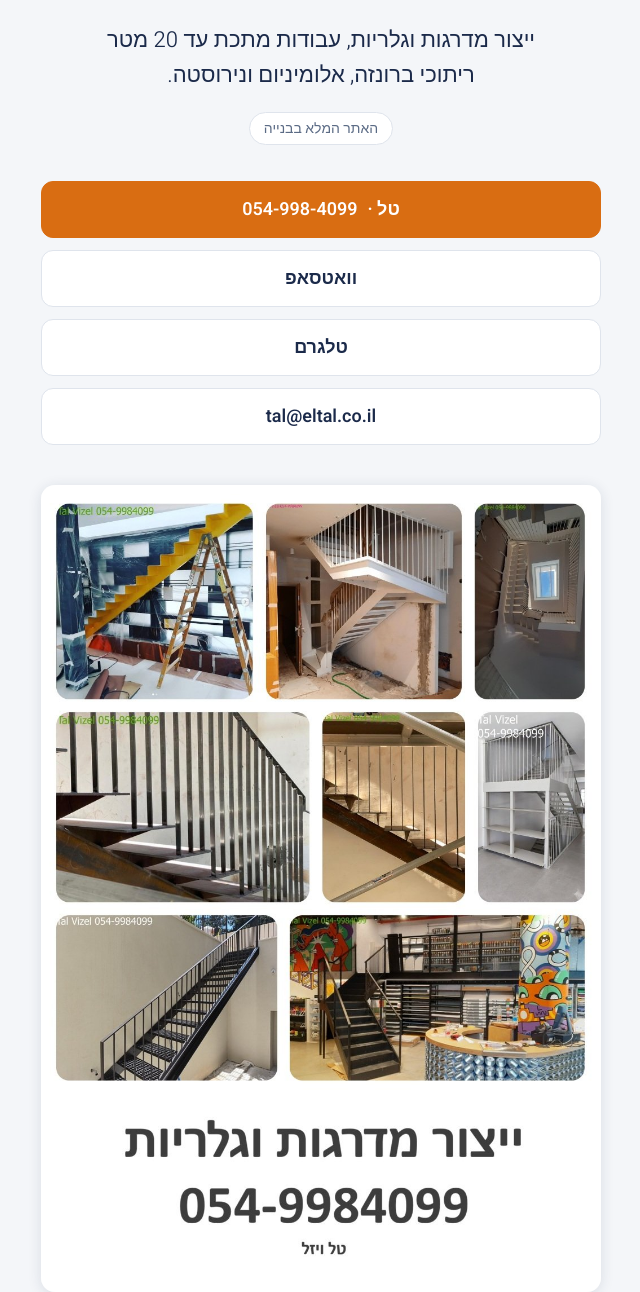
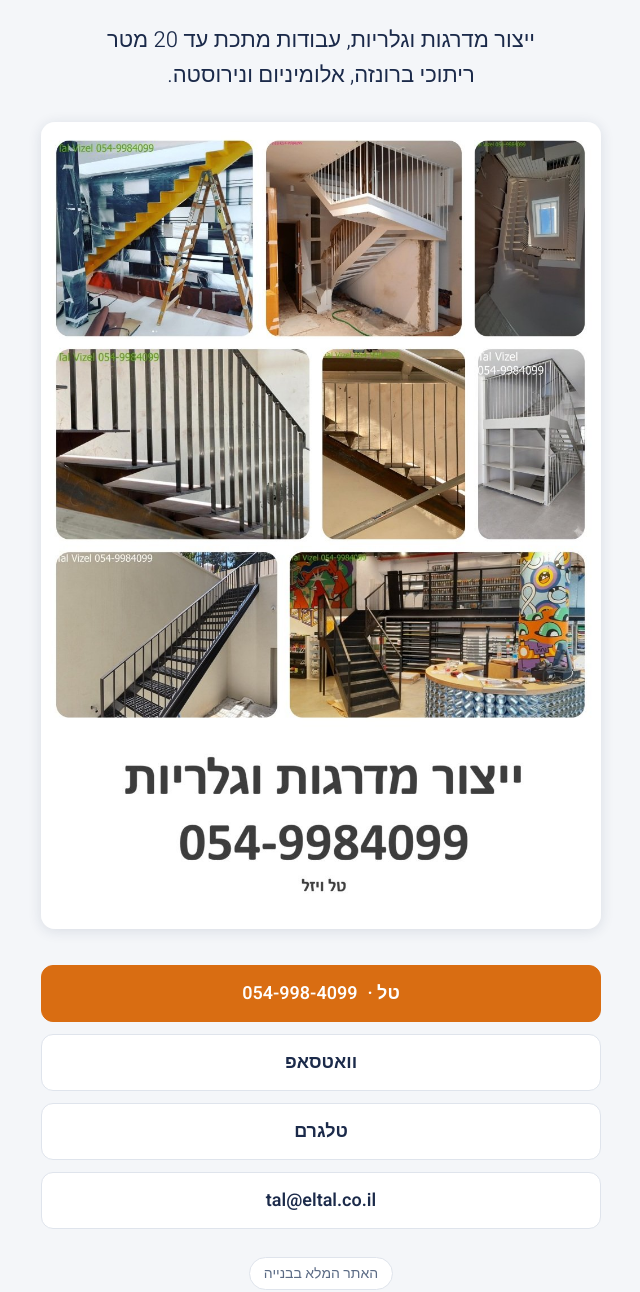
Before and after one commit to taltal1-ai/eltal-landing, a plain HTML site: page index.html in a window 1280 px wide. Shown: the part 288-1580 px from the top of the page, without its empty margins (319-959 px from the left). Drawn offline with Linux system fonts and the light colour scheme.

Commit message:
Flyer right after the text, contact buttons below it
Co-Authored-By: Claude Opus 5.5 <noreply@anthropic.com>

```diff
--- a/index.html
+++ b/index.html
@@ -18,7 +18,7 @@ main{flex:1;display:flex;align-items:center;justify-content:center;padding:40px
 .logo{display:block;width:min(260px,70vw);height:auto;margin:0 auto 18px}
 h1{margin:0;font-size:clamp(34px,7vw,52px);font-weight:800;letter-spacing:-.5px}
 .what{margin:26px 0 0;font-size:clamp(18px,3.6vw,22px);font-weight:300;line-height:1.6}
-.soon{display:inline-block;margin-top:18px;padding:5px 14px;border:1px solid var(--line);border-radius:999px;
+.soon{display:inline-block;margin-top:28px;padding:5px 14px;border:1px solid var(--line);border-radius:999px;
   font-size:14px;color:var(--muted);background:#fff}
 .contact{margin-top:36px;display:flex;flex-direction:column;gap:12px}
 .contact a{display:flex;align-items:center;justify-content:center;gap:10px;padding:14px 18px;border-radius:12px;
@@ -27,7 +27,7 @@ h1{margin:0;font-size:clamp(34px,7vw,52px);font-weight:800;letter-spacing:-.5px}
 .contact a:hover{filter:brightness(.97)}
 .contact a:focus-visible{outline:3px solid var(--accent);outline-offset:2px}
 .contact span[dir=ltr]{unicode-bidi:isolate}
-.work{margin-top:40px}
+.work{margin:28px 0 0}
 .work img{display:block;width:100%;height:auto;border-radius:14px;box-shadow:0 2px 14px rgba(27,42,74,.12)}
 footer{text-align:center;padding:18px 16px;font-size:13px;color:var(--muted)}
 </style>
@@ -38,17 +38,17 @@ footer{text-align:center;padding:18px 16px;font-size:13px;color:var(--muted)}
     <img class="logo" src="logo.png" width="509" height="296" alt="ElTal Industries">
     <h1>אלטל תעשיות</h1>
     <p class="what">ייצור מדרגות וגלריות, עבודות מתכת עד 20 מטר<br>ריתוכי ברונזה, אלומיניום ונירוסטה.</p>
-    <span class="soon">האתר המלא בבנייה</span>
+    <figure class="work" style="margin-inline:0">
+      <img src="flyer.jpg" width="993" height="1431"
+           alt="עבודות של אלטל: מדרגות פלדה, מעקות וגלריות שייצרנו — ייצור מדרגות וגלריות, טל ויזל 054-9984099">
+    </figure>
     <div class="contact">
       <a class="primary" href="tel:+972549984099">טל · <span dir="ltr">054-998-4099</span></a>
       <a href="https://wa.me/972549984099">וואטסאפ</a>
       <a href="https://t.me/+972549984099">טלגרם</a>
       <a href="mailto:tal@eltal.co.il"><span dir="ltr">tal@eltal.co.il</span></a>
     </div>
-    <figure class="work" style="margin-inline:0">
-      <img src="flyer.jpg" width="993" height="1431" loading="lazy"
-           alt="עבודות של אלטל: מדרגות פלדה, מעקות וגלריות שייצרנו — ייצור מדרגות וגלריות, טל ויזל 054-9984099">
-    </figure>
+    <span class="soon">האתר המלא בבנייה</span>
   </div>
 </main>
 <footer>© אלטל תעשיות</footer>
```
